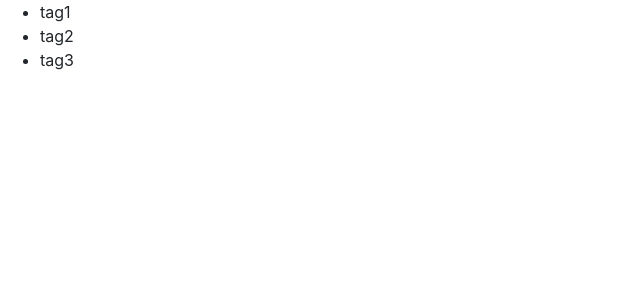
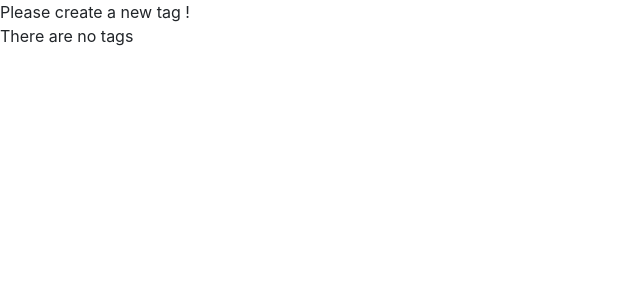
Before and after one commit to SudipSikdar/counter-app, a React (Create React App) app: page / in a window 1280 px wide. Shown: the top 300 px of the page, without its empty margins (0-640 px from the left). Built offline with nearby package versions, Linux system fonts and the light colour scheme.

Commit message:
Update counter.jsx
chage

```diff
--- a/src/components/counter.jsx
+++ b/src/components/counter.jsx
@@ -3,7 +3,7 @@
 class Counter extends Component {
   state = {
     count: 1,
-    tags: ["tag1", "tag2", "tag3"],
+    tags: [],
   };
 
   renderTags() {
@@ -18,7 +18,12 @@
     );
   }
   render() {
-    return <div>{this.renderTags()}</div>;
+    return (
+      <div>
+        {this.state.tags.length === 0 && "Please create a new tag !"}
+        {this.renderTags()}
+      </div>
+    );
   }
 }
 
```
